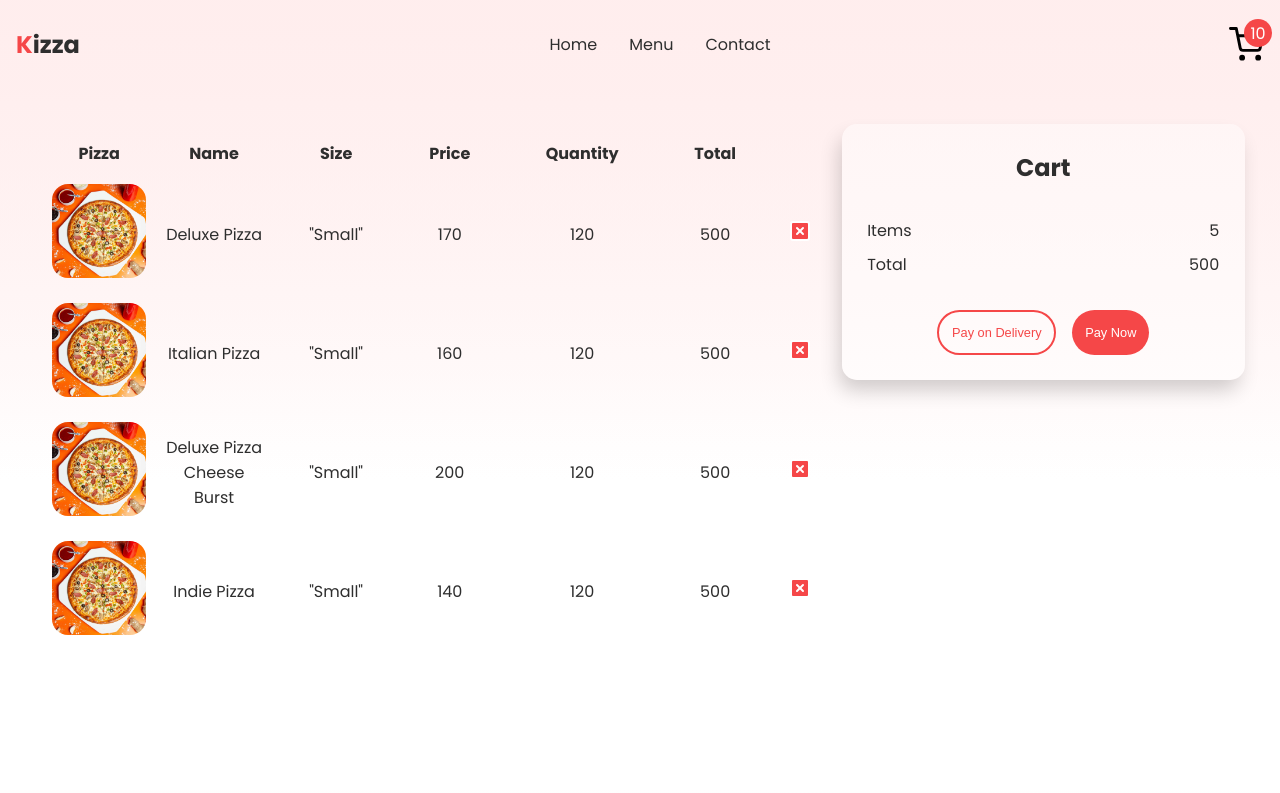
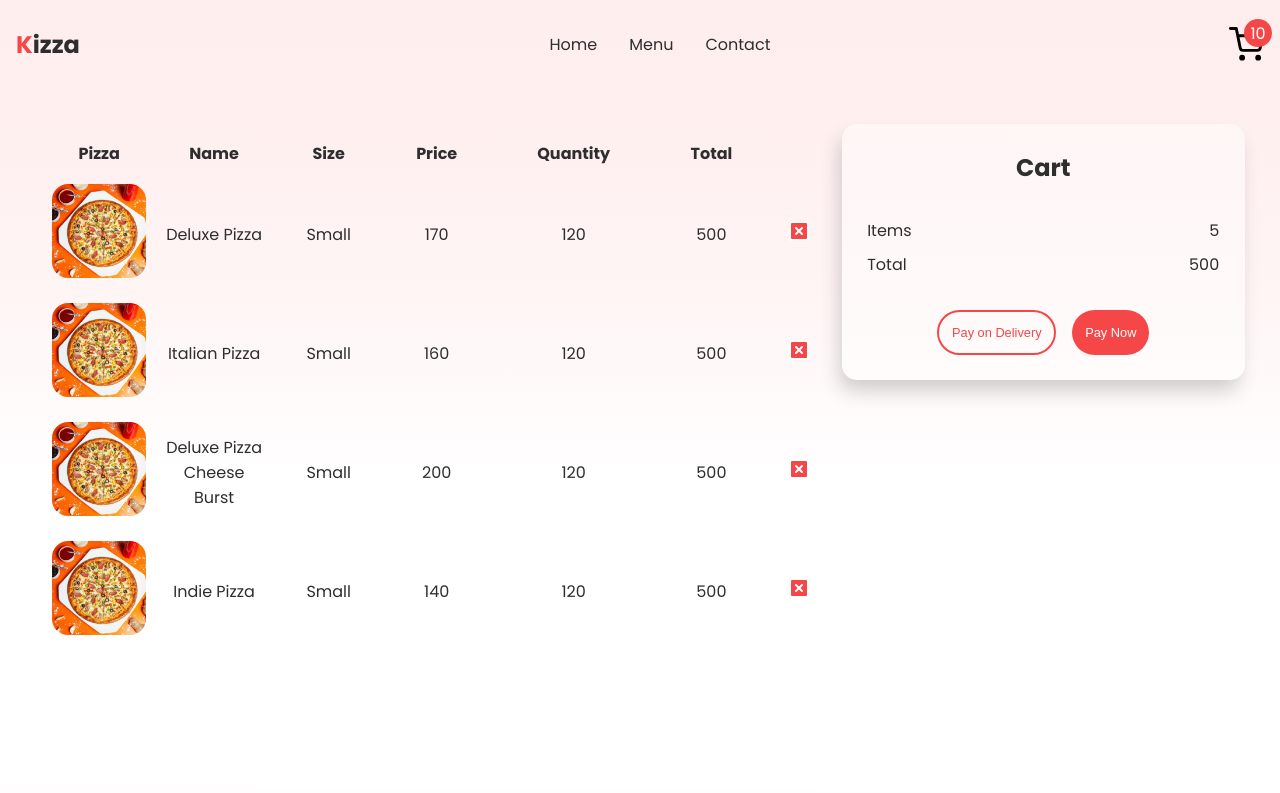
Before and after one commit to deepaksnegi/kizza, a Next.js app: page /cart in a window 1280 px wide. Shown: the top 793 px of the page. Built offline with nearby package versions, Linux system fonts and the light colour scheme.

Commit message:
fixed build

```diff
--- a/src/pages/cart/index.tsx
+++ b/src/pages/cart/index.tsx
@@ -30,7 +30,7 @@ const Cart = (props: Props) => {
                     <Image src={image} alt={name} />
                   </td>
                   <td>{name}</td>
-                  <td>"Small"</td>
+                  <td>Small</td>
                   <td>{price[0]}</td>
                   <td>120</td>
                   <td>500</td>
```
